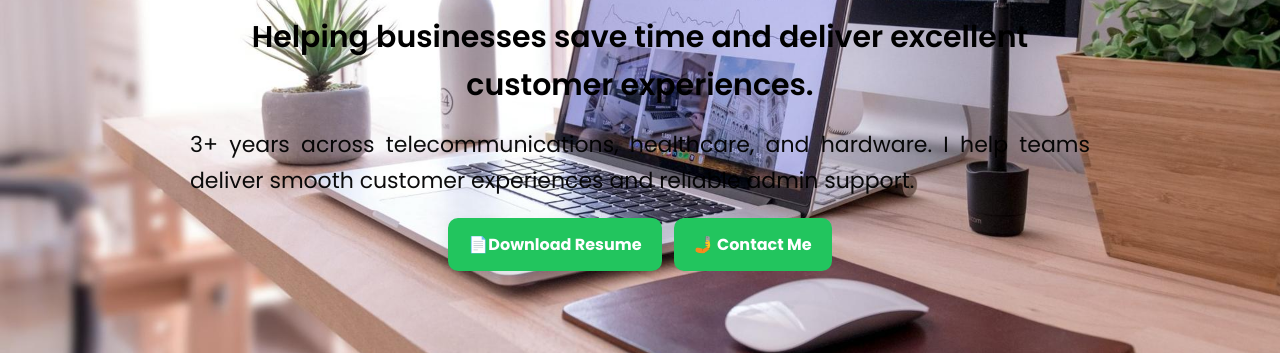
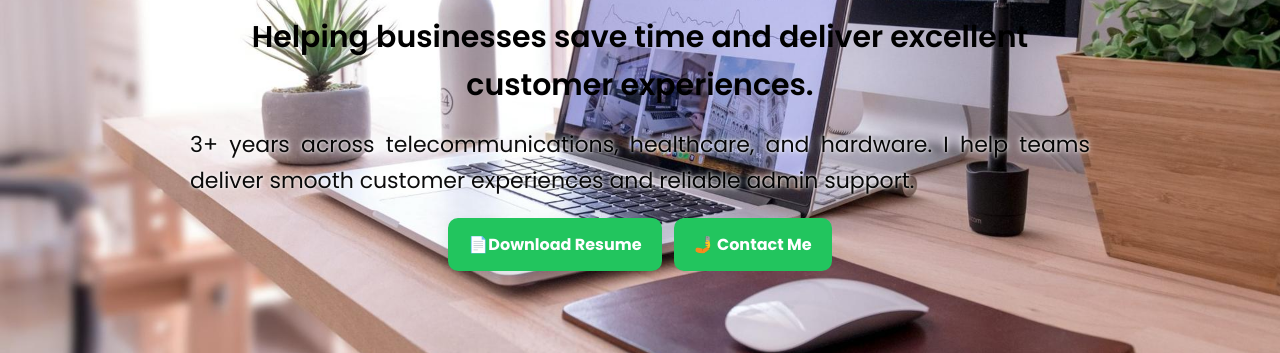
Before and after one commit to jezbayona/IamJez, a plain HTML site: page index.html in a window 1280 px wide. Shown: the part 447-800 px from the top of the page. Drawn offline with Linux system fonts and the light colour scheme.

Commit message:
Update index.html new update

```diff
--- a/index.html
+++ b/index.html
@@ -118,7 +118,7 @@
   margin-bottom: 18px;
 }
 
- .hero .subtitle {
+.hero .subtitle {
   color: #000;
   font-size: clamp(18px, 4vw, 22px); /* larger text */
   font-weight: 500; /* slightly bolder */
@@ -126,7 +126,9 @@
   margin: 0 0 20px;  /* remove auto centering */
   line-height: 1.6;
   text-align: justify; /* spreads evenly across the header */
+  text-shadow: 0 0 3px #fff, 0 0 6px #fff; /* white glow for readability */
 }
+
 
   /* Chip styling */
 .chip {
```
